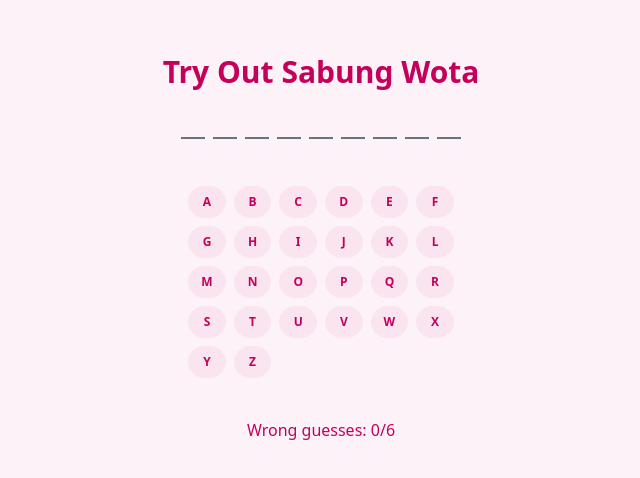
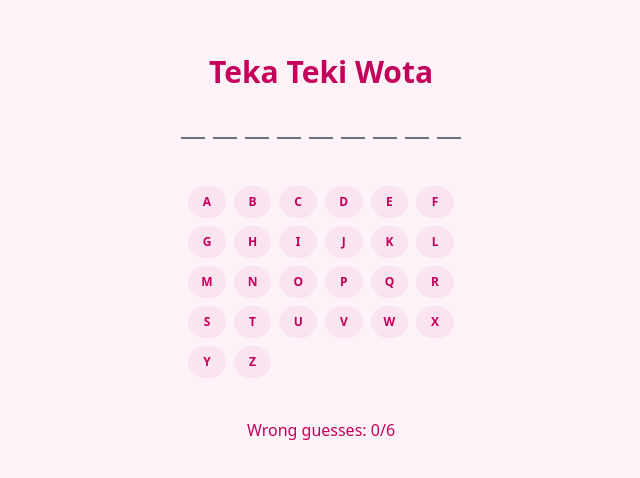
Before and after one commit to Rizuka-Miku/hangman, a React (Vite) app: page / in a window 1280 px wide. Shown: the part 152-630 px from the top of the page, without its empty margins (319-959 px from the left). Built offline with nearby package versions, Linux system fonts and the light colour scheme.

Commit message:
fix: change base url and title

```diff
--- a/src/components/Hangman.tsx
+++ b/src/components/Hangman.tsx
@@ -58,7 +58,7 @@ const Hangman = ({words}: HangmanProps) => {
 
   return (
     <div className='flex flex-col items-center space-y-6 p-4'>
-      <h1 className='text-3xl font-bold'>Try Out Sabung Wota</h1>
+      <h1 className='text-3xl font-bold'>Teka Teki Wota</h1>
 
       <div className='text-2xl'>
         {renderWord()}
--- a/vite.config.ts
+++ b/vite.config.ts
@@ -4,7 +4,7 @@ import tailwindcss from '@tailwindcss/vite'
 
 // https://vite.dev/config/
 export default defineConfig({
-  base: '/tryout-sabung-wota/',
+  base: '/teka-teki-wota/',
   plugins: [
     react(),
     tailwindcss()
```
